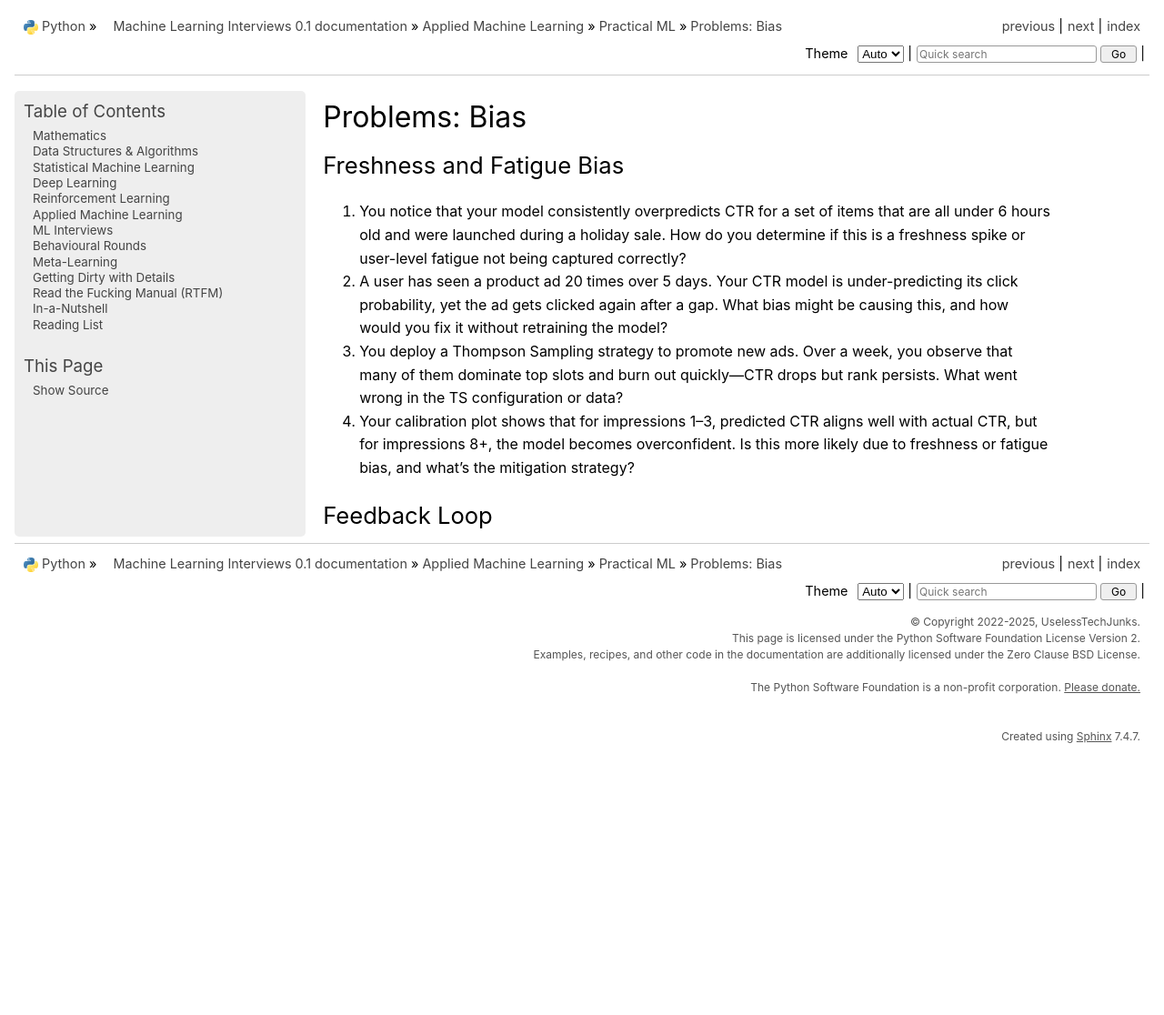
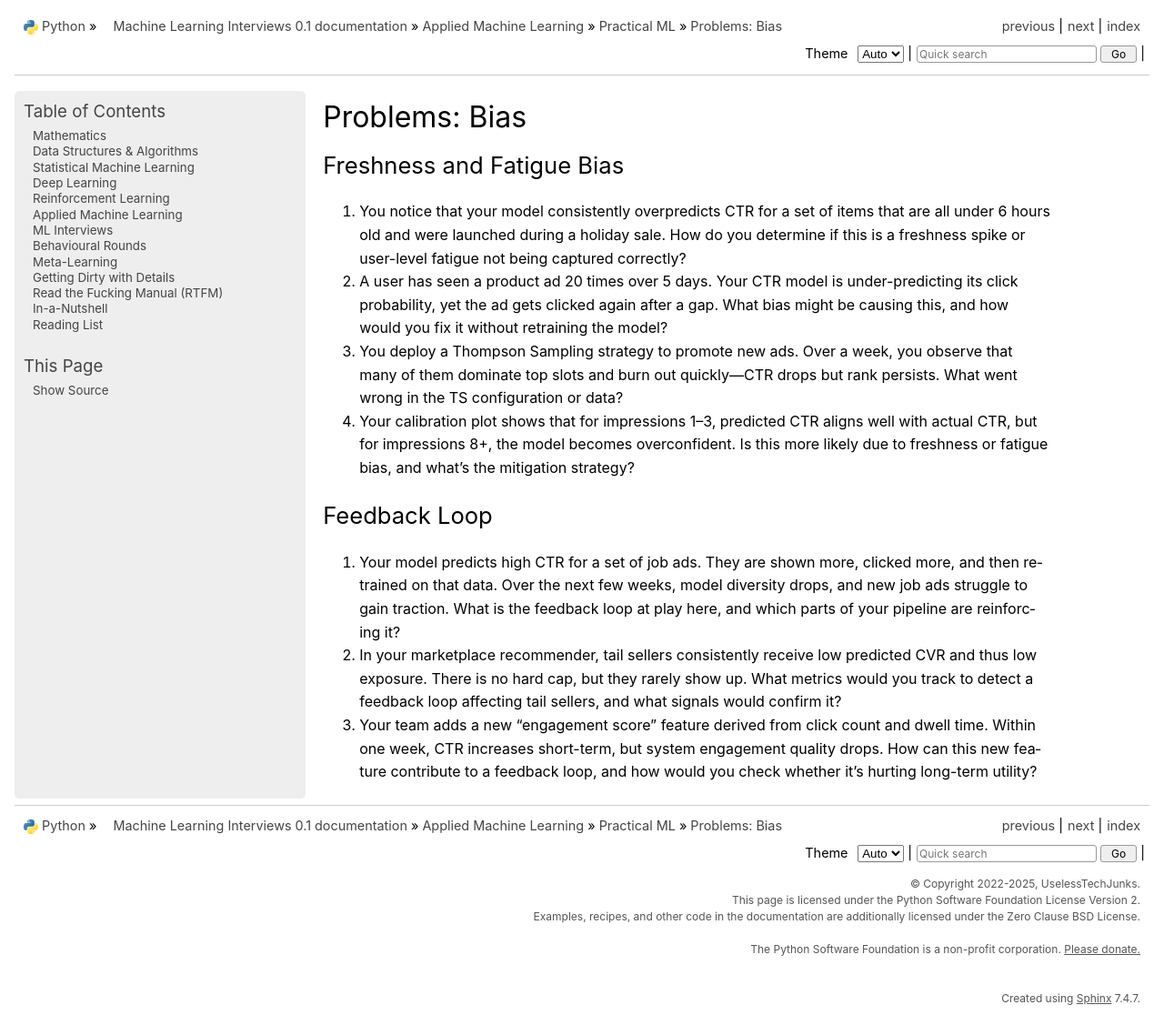
Before and after one commit to uselesstechjunks/leetcode, a Sphinx documentation site: the page built from docs/source/applied/practical/prob_bias.rst, in a window 1280 px wide and 1116 px high. Shown: the whole window at 91% size. Built offline with Sphinx 7.4.7, drawn with Linux system fonts in a browser that asks for light colours; pages that are not in the unit, such as notebooks, are missing from menus.

Commit message:
Update prob_bias.rst

```diff
--- a/docs/source/applied/practical/prob_bias.rst
+++ b/docs/source/applied/practical/prob_bias.rst
@@ -12,3 +12,6 @@ Freshness and Fatigue Bias
 *****************************************************************************
 Feedback Loop
 *****************************************************************************
+#. Your model predicts high CTR for a set of job ads. They are shown more, clicked more, and then retrained on that data. Over the next few weeks, model diversity drops, and new job ads struggle to gain traction. What is the feedback loop at play here, and which parts of your pipeline are reinforcing it?
+#. In your marketplace recommender, tail sellers consistently receive low predicted CVR and thus low exposure. There is no hard cap, but they rarely show up. What metrics would you track to detect a feedback loop affecting tail sellers, and what signals would confirm it?
+#. Your team adds a new "engagement score" feature derived from click count and dwell time. Within one week, CTR increases short-term, but system engagement quality drops. How can this new feature contribute to a feedback loop, and how would you check whether it’s hurting long-term utility?
```
